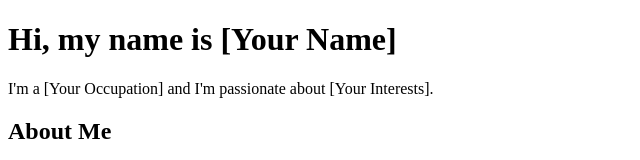
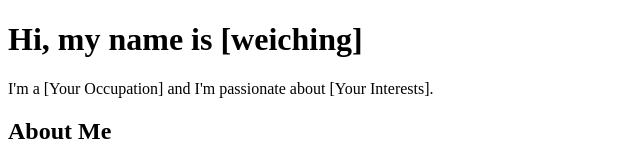
Before and after one commit to weiching0402/weiching, a plain HTML site: page index.html in a window 1280 px wide. Shown: the top 160 px of the page, without its empty margins (0-640 px from the left). Drawn offline with Linux system fonts and the light colour scheme.

Commit message:
Update index.html

```diff
--- a/index.html
+++ b/index.html
@@ -4,7 +4,7 @@
   <title>My Personal Website</title>
 </head>
 <body>
-  <h1>Hi, my name is [Your Name]</h1>
+  <h1>Hi, my name is [weiching]</h1>
   <p>I'm a [Your Occupation] and I'm passionate about [Your Interests].</p>
   <h2>About Me</h2>
   <p>[Tell a little bit about yourself. What do you do? What are your hobbies and interests?]</p>
```
